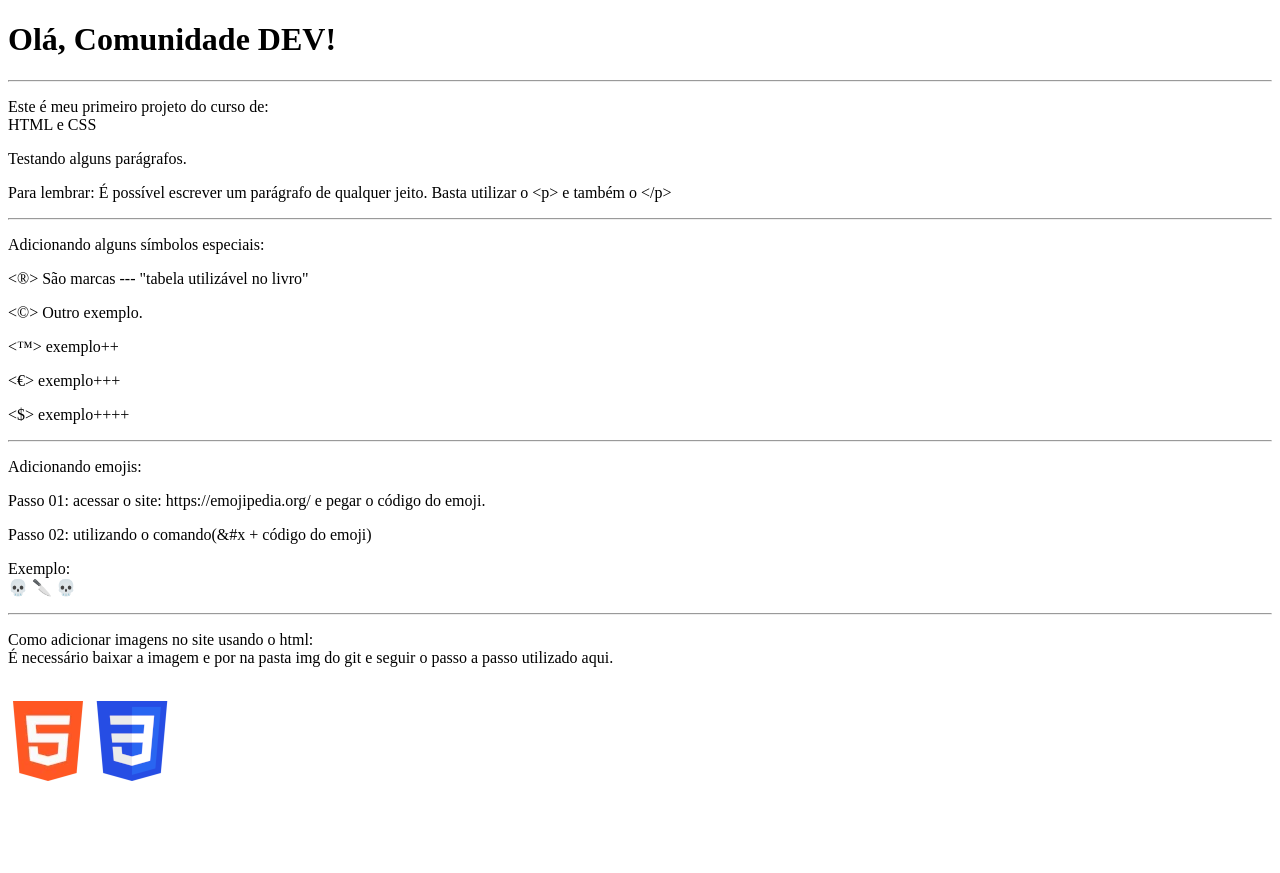
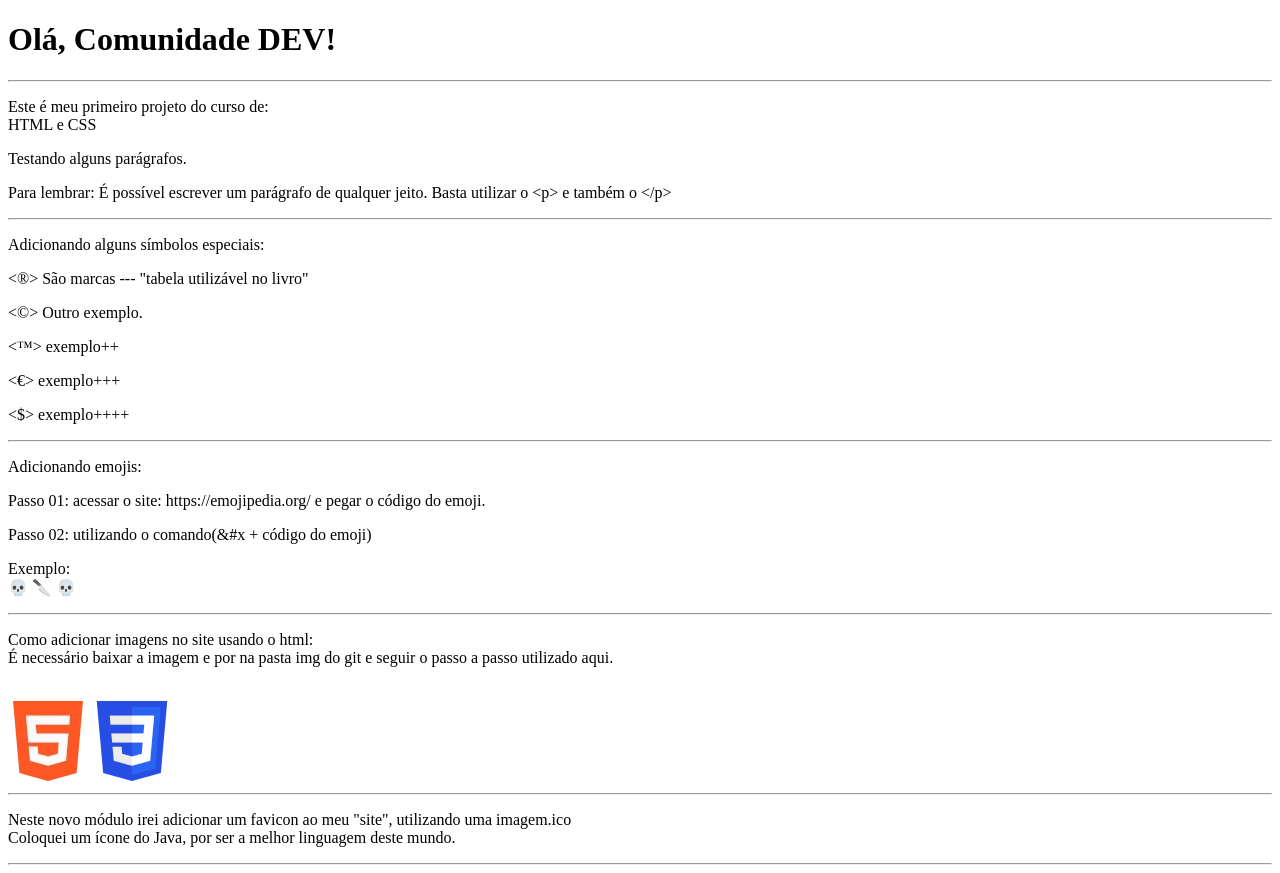
Before and after one commit to ViniciusEderman/Html-Css-Course, a plain HTML site: page Html-Css/index.html in a window 1280 px wide. Before the commit the page ends 800 px from the top, so only its background shows below. Drawn offline with Linux system fonts and the light colour scheme.

Commit message:
Atualizando o conteúdo

```diff
--- a/Html-Css/index.html
+++ b/Html-Css/index.html
@@ -6,6 +6,7 @@
     <meta charset="UTF-8">
     <meta http-equiv="X-UA-Compatible" content="IE=edge">
     <meta name="viewport" content="width=device-width, initial-scale=1.0">
+    <link rel="shortcut icon" href="img/icons8-logo-java-duke-16.png" type="image/x-icon">
     <title>Meu Primeiro Projeto</title>
 
 </head>
@@ -34,9 +35,13 @@
       <hr>
     <p>Como adicionar imagens no site usando o html: <br>
     É necessário baixar a imagem e por na pasta img do git e seguir o passo a passo utilizado aqui.</p>
-    <br>
+     <br>
     <img src="img/logohtml.webp" alt="Logo do Html5">
     <img src="img/CSS3_logo.svg.png" alt="Logo do Css3">
+     <hr>
+    <p>Neste novo módulo irei adicionar um favicon ao meu "site", utilizando uma imagem.ico <br>
+    Coloquei um ícone do Java, por ser a melhor linguagem deste mundo. </p>
+     <hr>
 
 </body>
 </html>
```
Also changed, not shown: Html-Css/img/icons8-logo-java-duke-16.png (added).
